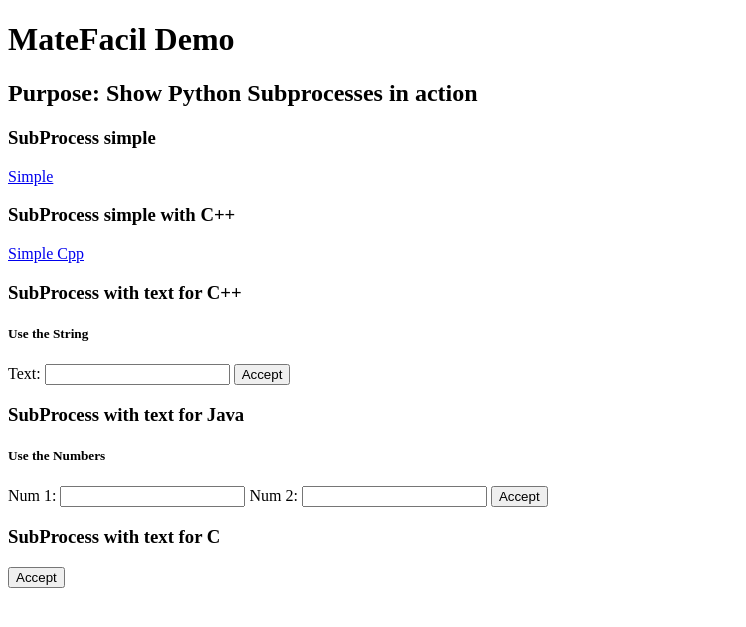
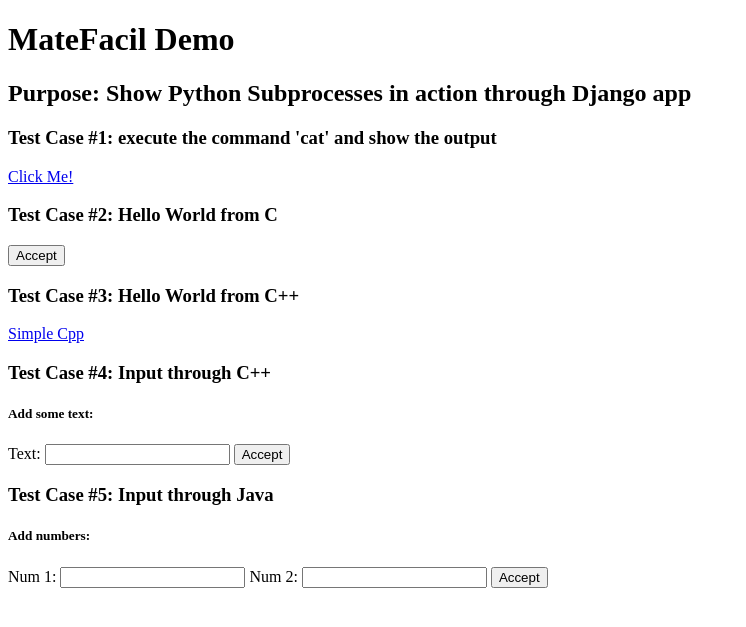
Before and after one commit to osstecmm/matefacil-demo, a Django app: page / in a window 1280 px wide. Shown: the top 627 px of the page, without its empty margins (0-746 px from the left). Run offline with Django 3.2, Linux system fonts and the light colour scheme.

Commit message:
Update template
This is the definitive version.

Signed-off-by: Jesús Castro <x51v4n@gmail.com>

```diff
--- a/matefacil/matefacil_demo/templates/index.html
+++ b/matefacil/matefacil_demo/templates/index.html
@@ -7,30 +7,31 @@
 </head>
 <body>
     <h1>MateFacil Demo</h1>
-    <h2>Purpose: Show Python Subprocesses in action</h2>
-    <h3>SubProcess simple</h3>
-    <a type="submit" href="/resSimp">Simple</a>
+    <h2>Purpose: Show Python Subprocesses in action through Django app</h2>
 
-    <h3>SubProcess simple with C++</h3>
+    <h3>Test Case #1: execute the command 'cat' and show the output</h3>
+    <a type="submit" href="/resSimp">Click Me!</a>
+
+    <h3>Test Case #2: Hello World from C</h3>
+    <form action="/resC/" method="GET">
+        <input type="submit" value="Accept" />
+    </form>
+
+    <h3>Test Case #3: Hello World from C++</h3>
     <a type="submit" href="/resSimpCpp">Simple Cpp</a>
 
-    <h3>SubProcess with text for C++</h3>
+    <h3>Test Case #4: Input through C++</h3>
     <form action="/resCpp/" method="GET">
-        <H5>Use the String</H5>
+        <H5>Add some text:</H5>
         Text: <input type="text" name="cppRes"/>
         <input type="submit" value="Accept" />
     </form>
 
-    <h3>SubProcess with text for Java</h3>
+    <h3>Test Case #5: Input through Java</h3>
     <form action="/resJav/" method="GET">
-        <h5>Use the Numbers</h5>
+        <h5>Add numbers:</h5>
         Num 1: <input type="text" name="javaRes1"/>
         Num 2: <input type="text" name="javaRes2"/>
         <input type="submit" value="Accept" />
     </form>
-
-    <h3>SubProcess with text for C</h3>
-    <form action="/resC/" method="GET">
-        <input type="submit" value="Accept" />
-    </form>
 </form>
```
